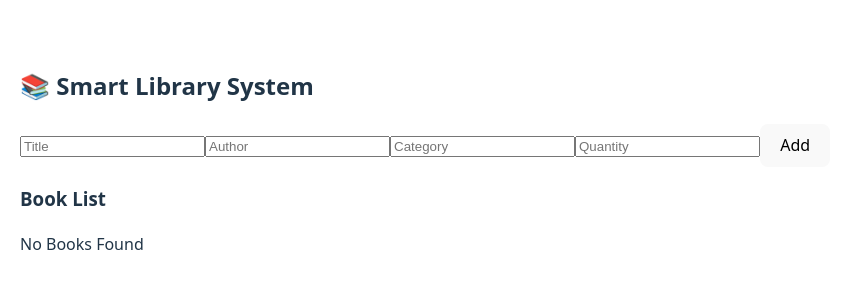
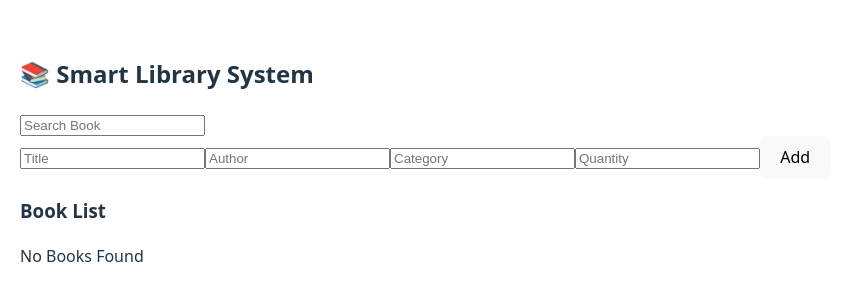
Before and after one commit to Snehal14697/smart-library2, a React (Vite) app: page / in a window 1280 px wide. Shown: the part 240-540 px from the top of the page, without its empty margins (0-852 px from the left). Built offline with nearby package versions, Linux system fonts and the light colour scheme.

Commit message:
update search popup quantity

```diff
--- a/src/AddBook.jsx
+++ b/src/AddBook.jsx
@@ -71,6 +71,8 @@
 
   addBook({ title, author, category, quantity });
 
+  alert("Book Added Successfully!");
+
   setTitle("");
   setAuthor("");
   setCategory("");
@@ -99,6 +101,7 @@
       />
 
       <input
+  type="number"
   placeholder="Quantity"
   value={quantity}
   onChange={(e) => setQuantity(e.target.value)}
--- a/src/App.jsx
+++ b/src/App.jsx
@@ -40,6 +40,7 @@
 
   const [books, setBooks] = useState([]);
   const [editIndex, setEditIndex] = useState(null);
+  const [search, setSearch] = useState("");
 
   // load books from localStorage
   useEffect(() => {
@@ -73,6 +74,13 @@
     <div style={{ padding: "20px" }}>
       <h2>📚 Smart Library System</h2>
 
+      <input
+      type="text"
+      placeholder="Search Book"
+      value={search}
+      onChange={(e) => setSearch(e.target.value)}
+    />
+
       <AddBook
         addBook={addBook}
         books={books}
@@ -84,6 +92,7 @@
         books={books}
         deleteBook={deleteBook}
         setEditIndex={setEditIndex}
+         search={search}
       />
     </div>
   );
--- a/src/BookList.jsx
+++ b/src/BookList.jsx
@@ -98,14 +98,19 @@
 
 // export default BookList;
 
-function BookList({ books, deleteBook, setEditIndex }) {
+function BookList({ books, deleteBook, setEditIndex, search }) {
+  const filteredBooks = books.filter((book) =>
+    book.title.toLowerCase().includes(search.toLowerCase())
+  );
+
+
 
   return (
     <div>
 
       <h3>Book List</h3>
 
-      {books.length === 0 ? (
+      {filteredBooks.length === 0 ?  (
         <p>No Books Found</p>
       ) : (
 
@@ -123,7 +128,7 @@
 
           <tbody>
 
-            {books.map((book, index) => (
+           { filteredBooks.map((book, index) =>  (
               <tr key={index}>
 
                 <td>{book.title}</td>
```
Lines whose indentation alone changed are shown as unchanged.
